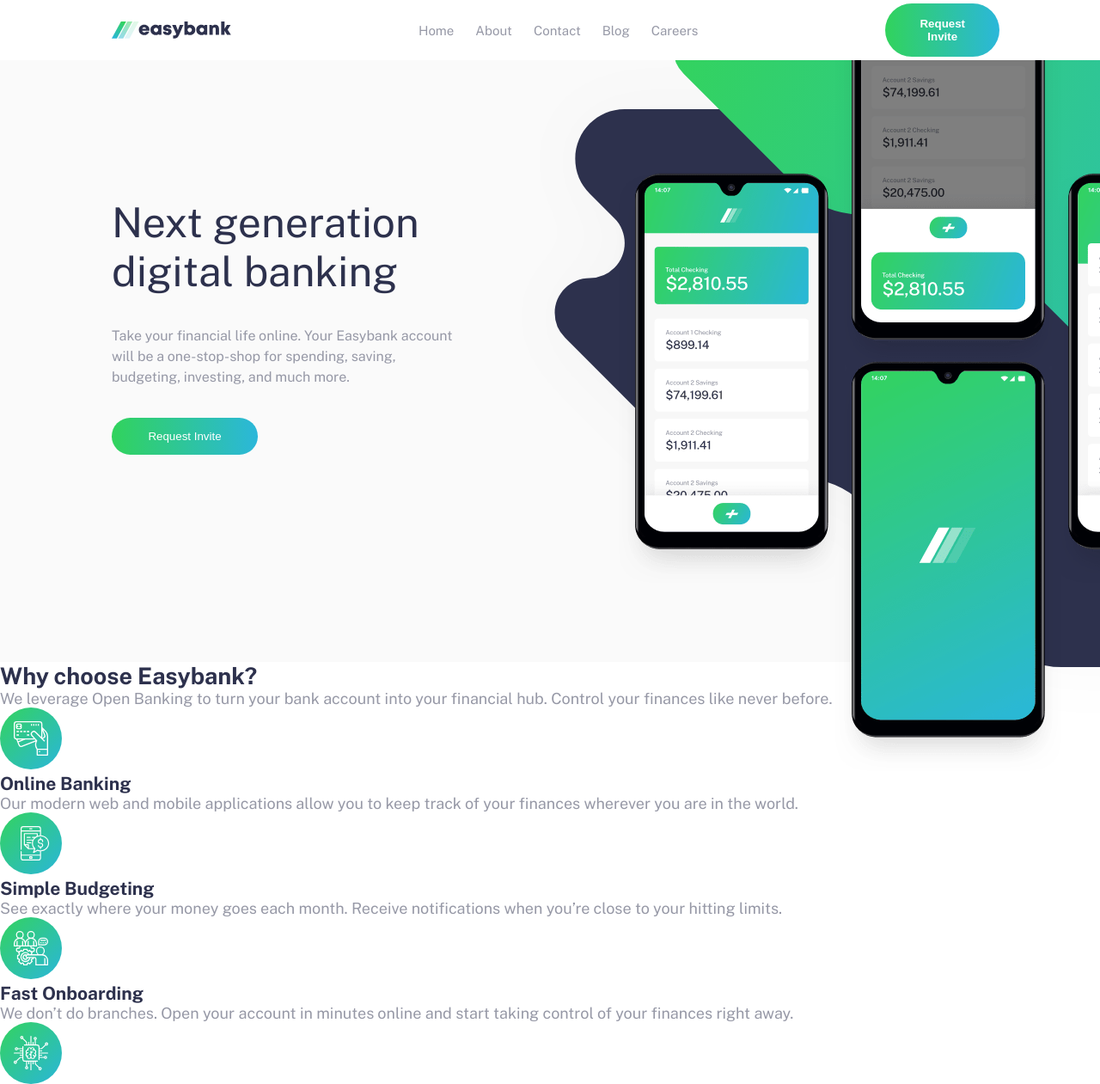
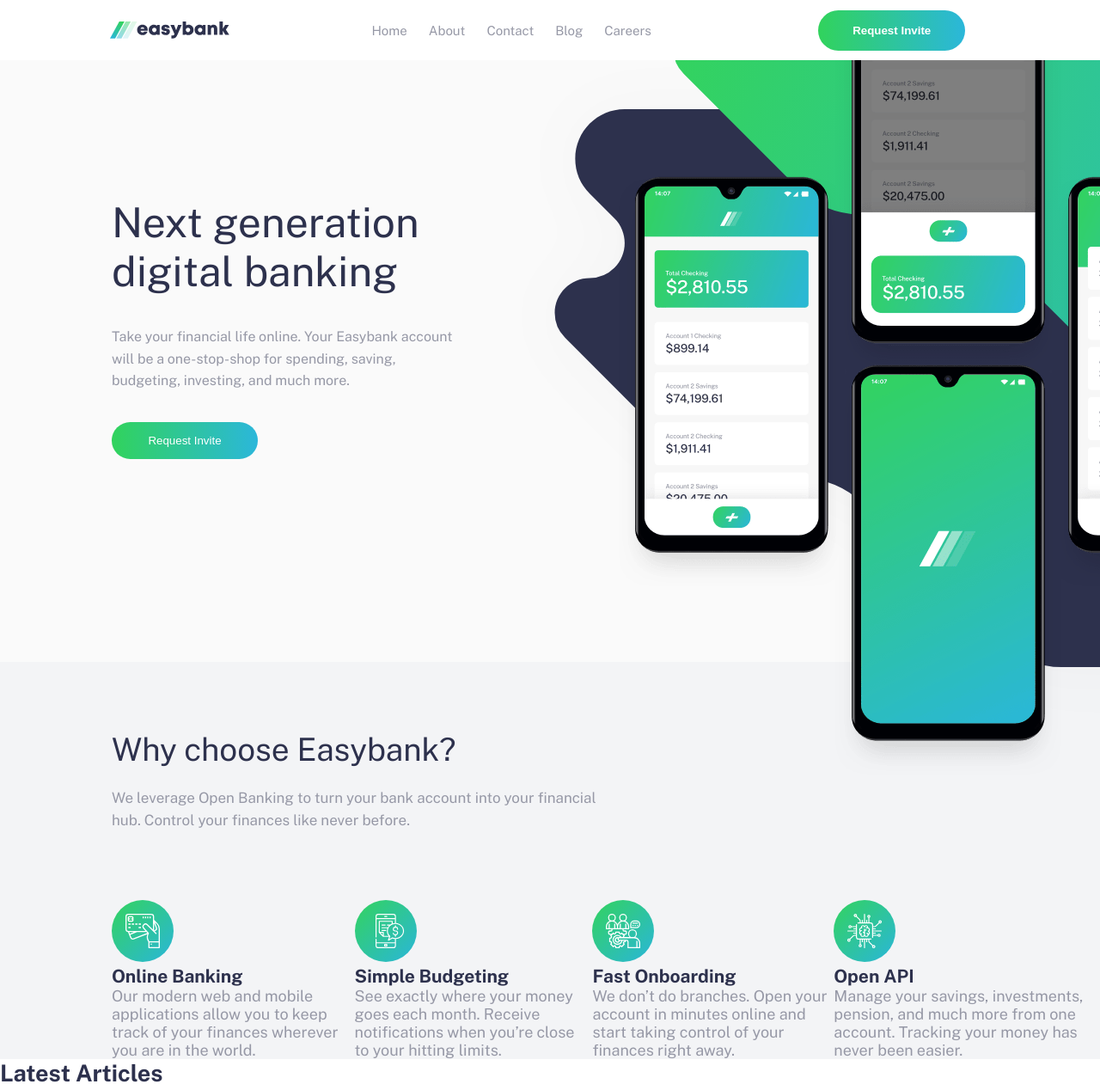
Before and after one commit to boolienautocrat/easybank-landing-page, a plain HTML site: page index.html in a window 1280 px wide. Shown: the top 1261 px of the page at 86% size. Drawn offline with nearby package versions, Linux system fonts and the light colour scheme.

Commit message:
started features section & compl. 'why-chose-wrapper'

```diff
--- a/scss/style.scss
+++ b/scss/style.scss
@@ -257,8 +257,8 @@
       display: flex;
       align-items: center;
       height: 70px;
-      gap: 218px;
-      padding: 0 130px 0;
+      gap: 16.16%;
+      padding: 0 10% 0;
       ul {
         @include flexbox(25px, row);
         list-style: none;
@@ -272,6 +272,7 @@
       }
     }
   }
+
   .cta-section {
     background-color: $veryLightGray;
     display: flex;
@@ -293,7 +294,7 @@
       p {
         width: 400px;
         font-size: 16px;
-        line-height: 1.5;
+        line-height: 1.6;
       }
       button {
         @include btn;
@@ -308,9 +309,31 @@
       left: 573px;
     }
     .image-mockups {
-      top: -42px;
+      top: -38px;
       left: 720px;
       position: absolute;
     }
   }
+  .features-section {
+    padding-top: 80px;
+    padding-left: 130px;
+    background-color: $LightGray;
+    @include flexbox(80px, column);
+    text-align: left;
+    .why-choose-wrapper {
+      h1 {
+        font-size: 37px;
+        font-weight: 400;
+      }
+      p {
+        font-size: 17px;
+        width: 51%;
+        line-height: 26px;
+        margin-top: 22px;
+      }
+    }
+    .features {
+      display: flex;
+    }
+  }
 }
```
Also changed, not shown: css/style.css, 1 other file.
